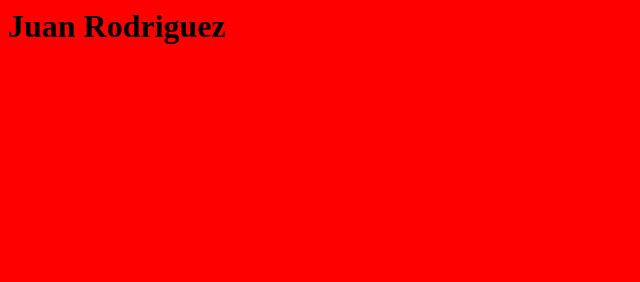
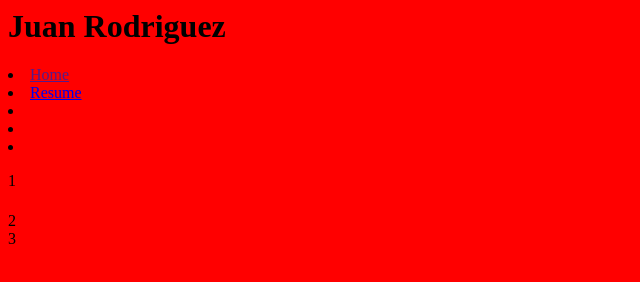
Before and after one commit to juan-rod/-web101_juan_rodriguez, a plain HTML site: page index.html in a window 1280 px wide. Shown: the whole page, without its empty margins (0-640 px from the left). Drawn offline with Linux system fonts and the light colour scheme.

Commit message:
adding resume files

```diff
--- a/index.html
+++ b/index.html
@@ -8,5 +8,23 @@
 </head>
 <body>
  <h1>Juan Rodriguez</h1>
+ <div class="main">
+  <nav><ul></ul>
+  <li><a href="">Home</a></li>
+  <li><a href="./resume.html">Resume</a></li>
+  <li><a href=""></a></li>
+  <li><a href=""></a></li>
+  <li><a href=""></a></li></nav>
+  <div>
+  </div>
+  <p class="main">1
+
+    <h1 class="main"></h1>
+  </p>
+  <div>2</div>
+  <div>3</div>
+</div>
+<div class="secondary"></div>
+
 </body>
 </html>
--- a/styles.css
+++ b/styles.css
@@ -1,3 +1,7 @@
 body {
   background-color: red;
 }
+div.main div{
+  display: flex;
+  justify-content: ;
+}
```
Also changed, not shown: resume.html (added, +11 -0 lines), resume-styles.css (added).
